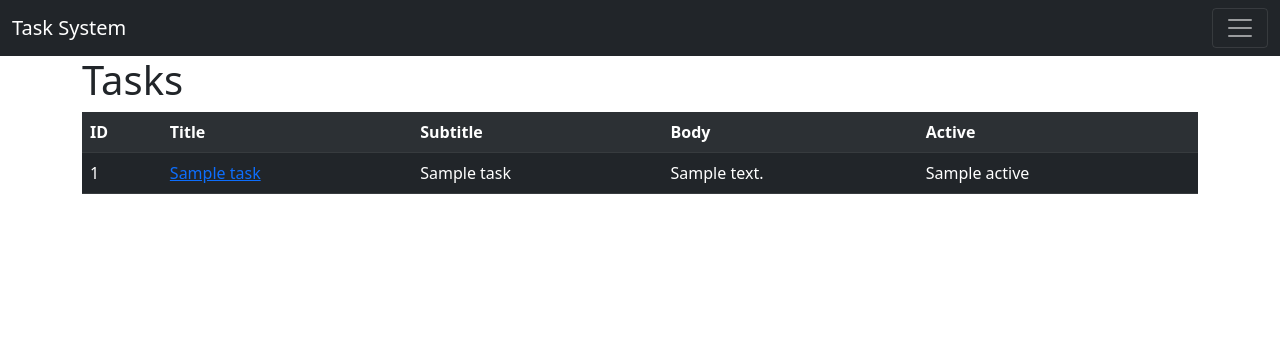
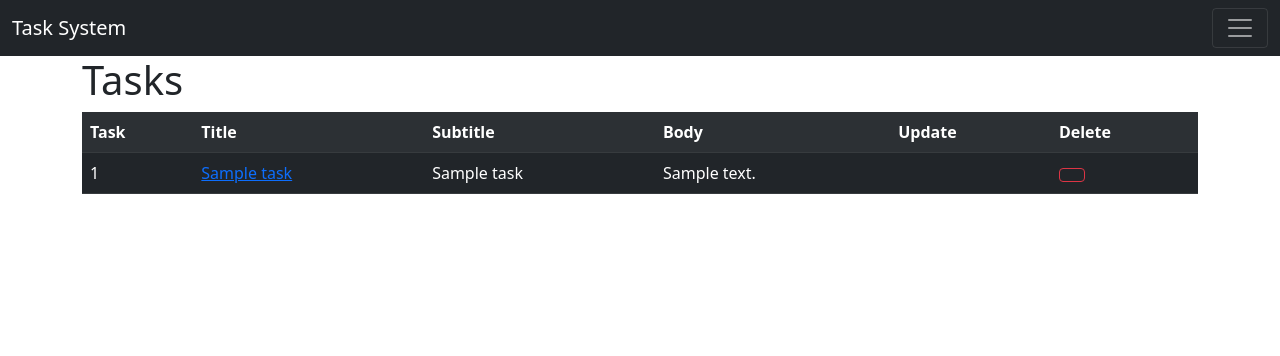
Before and after one commit to blakegspears/FSDI_111_frontend, a Flask app: page /list in a window 1280 px wide. Shown: the top 356 px of the page. Run offline with Flask 2, Linux system fonts and the light colour scheme; a database or web service that is not in the repository returns one stand-in record (values such as "Sample title"); data that the repository does not hold is empty.

Commit message:
attempted to complete delete and update buttons, form and response

```diff
--- a/app/templates/base.html
+++ b/app/templates/base.html
@@ -5,8 +5,8 @@
     <meta http-equiv="X-UA-Compatible" content="IE=edge">
     <meta name="viewport" content="width=device-width, initial-scale=1.0">
     <link href="https://cdn.jsdelivr.net/npm/bootstrap@5.0.2/dist/css/bootstrap.min.css" rel="stylesheet" integrity="sha384-EVSTQN3/azprG1Anm3QDgpJLIm9Nao0Yz1ztcQTwFspd3yD65VohhpuuCOmLASjC" crossorigin="anonymous">
-<script src="https://cdn.jsdelivr.net/npm/bootstrap@5.0.2/dist/js/bootstrap.bundle.min.js" integrity="sha384-MrcW6ZMFYlzcLA8Nl+NtUVF0sA7MsXsP1UyJoMp4YLEuNSfAP+JcXn/tWtIaxVXM" crossorigin="anonymous"></script>
     <title>{% block title %}{% endblock title %}</title>
+    <link href="{{ url_for('static', filename='base.css') }}" rel="stylesheet">
 </head>
 <body>
     <nav class="navbar navbar-dark bg-dark">
--- a/app/templates/list.html
+++ b/app/templates/list.html
@@ -7,11 +7,12 @@
 <h1>Tasks</h1>
 <table class="table table-dark table-striped">
     <tr>
-        <th>ID</th>
+        <th>Task</th>
         <th>Title</th>
         <th>Subtitle</th>
         <th>Body</th>
-        <th>Active</th>
+        <th>Update</th>
+        <th>Delete</th>
     </tr>
     {% for task in tasks %}
         <tr>
@@ -21,7 +22,10 @@
             </td>
             <td>{{ task["subtitle"] }}</td>
             <td>{{ task["body"] }}</td>
-            <td>{{ task["active"] }}</td>
+            <td><button class="btn" type="submit"><i class="fa-regular fa-pen-to-square"></i></button></td>
+            <td>
+                <button class="btn btn-outline-danger" type="submit"><i class="bi bi-trash"></i></button>
+            </td>
         </tr>
     {% endfor %}
 </table>
--- a/app/templates/new.html
+++ b/app/templates/new.html
@@ -18,9 +18,9 @@
         <label for="title">Body: </label>
         <input type="text" name="body">
     </p>
-
+    <button type="submit" class="btn btn-dark">Create new task</button>
 
 
 </form>
-<p>Use this application to manage your day to day tasks.</p>
+
 {% endblock content %}
```
Also changed, not shown: app/templates/create_failure.html (+10 -0 lines), app/routes.py (line endings or trailing spaces), app/static/base.css (added).
